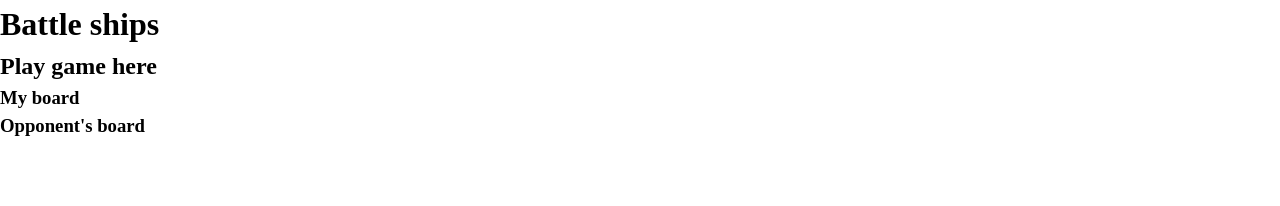
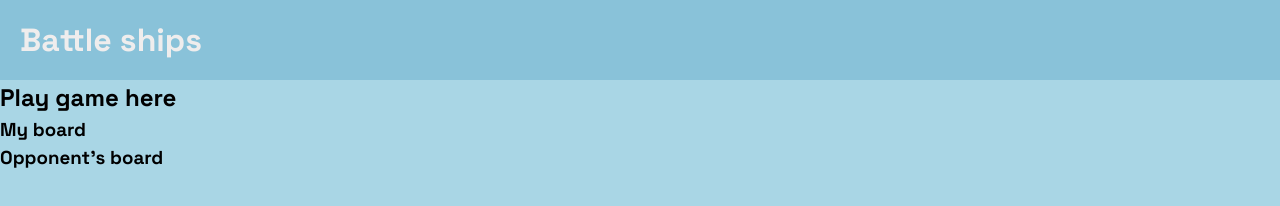
Before and after one commit to codingbyday3/battleship, a website built with webpack: page src/template.html in a window 1280 px wide. Built offline with nearby package versions, Linux system fonts and the light colour scheme.

Commit message:
Style: header

```diff
--- a/src/styles.css
+++ b/src/styles.css
@@ -10,6 +10,7 @@
   --blue-700: #01497C;
   --blue-800: #013A63;
   --blue-900: #012A4A;
+  --white:rgb(239, 237, 237);
 
   /* font-familys */
   --ff-roboto:"Roboto", sans-serif;
@@ -30,6 +31,10 @@
 body {
   line-height: 1.5;
   -webkit-font-smoothing: antialiased;
+  background-color: var(--blue-100);
+  font-family: var(--ff-roboto);
+  display: grid;
+  grid-template-rows: 80px 1fr;
 }
 img, picture, video, canvas, svg {
   display: block;
@@ -40,13 +45,23 @@ input, button, textarea, select {
 }
 p, h1, h2, h3, h4, h5, h6 {
   overflow-wrap: break-word;
+
 }
 p {
   text-wrap: pretty;
 }
 h1, h2, h3, h4, h5, h6 {
   text-wrap: balance;
+  font-family: var(--ff-space-grotesk);
 }
 #root, #__next {
   isolation: isolate;
 }
+
+header{
+  display: flex;
+  align-items: center;
+  padding: 0 20px;
+  color: var(--white);
+  background-color: var(--blue-200);
+}
```
